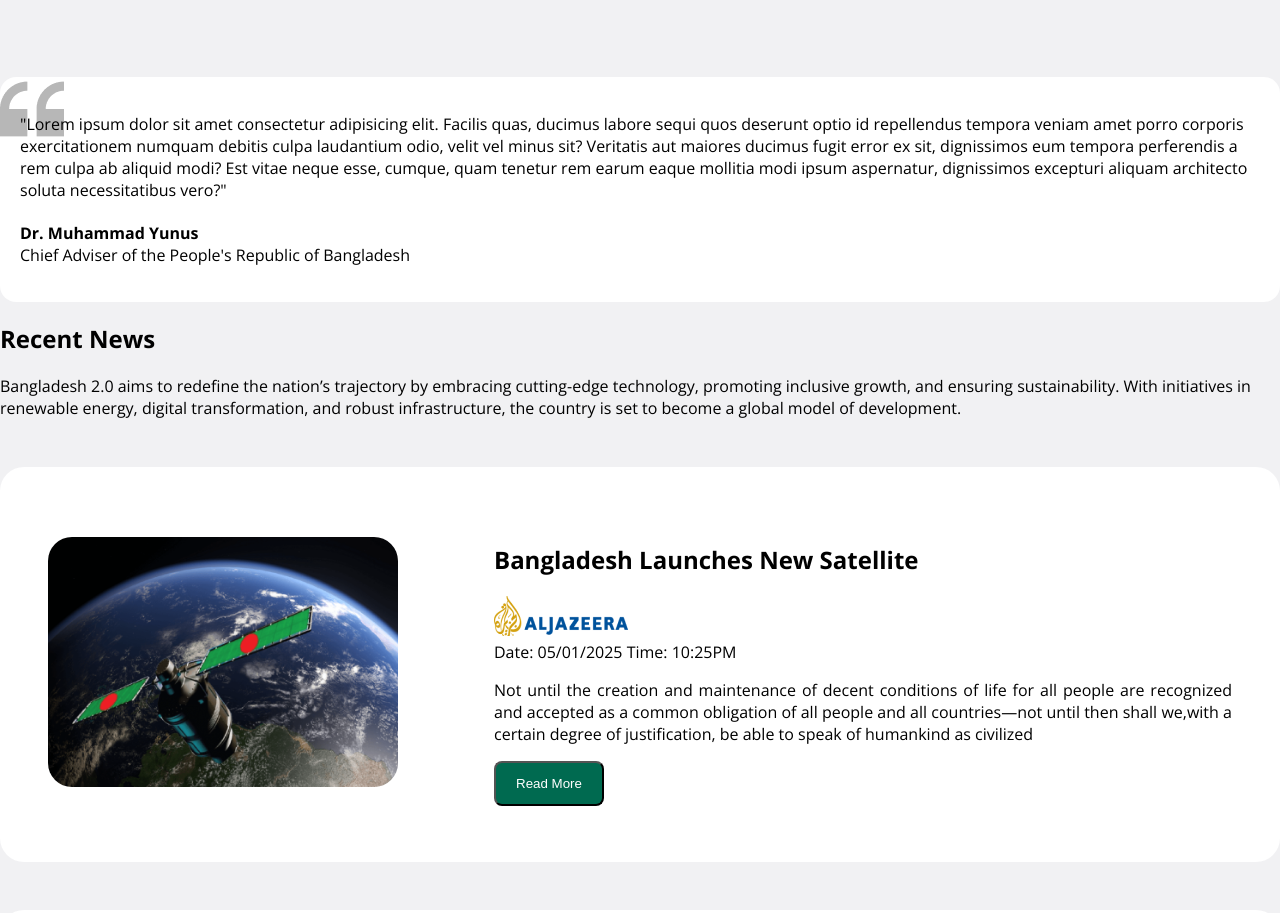
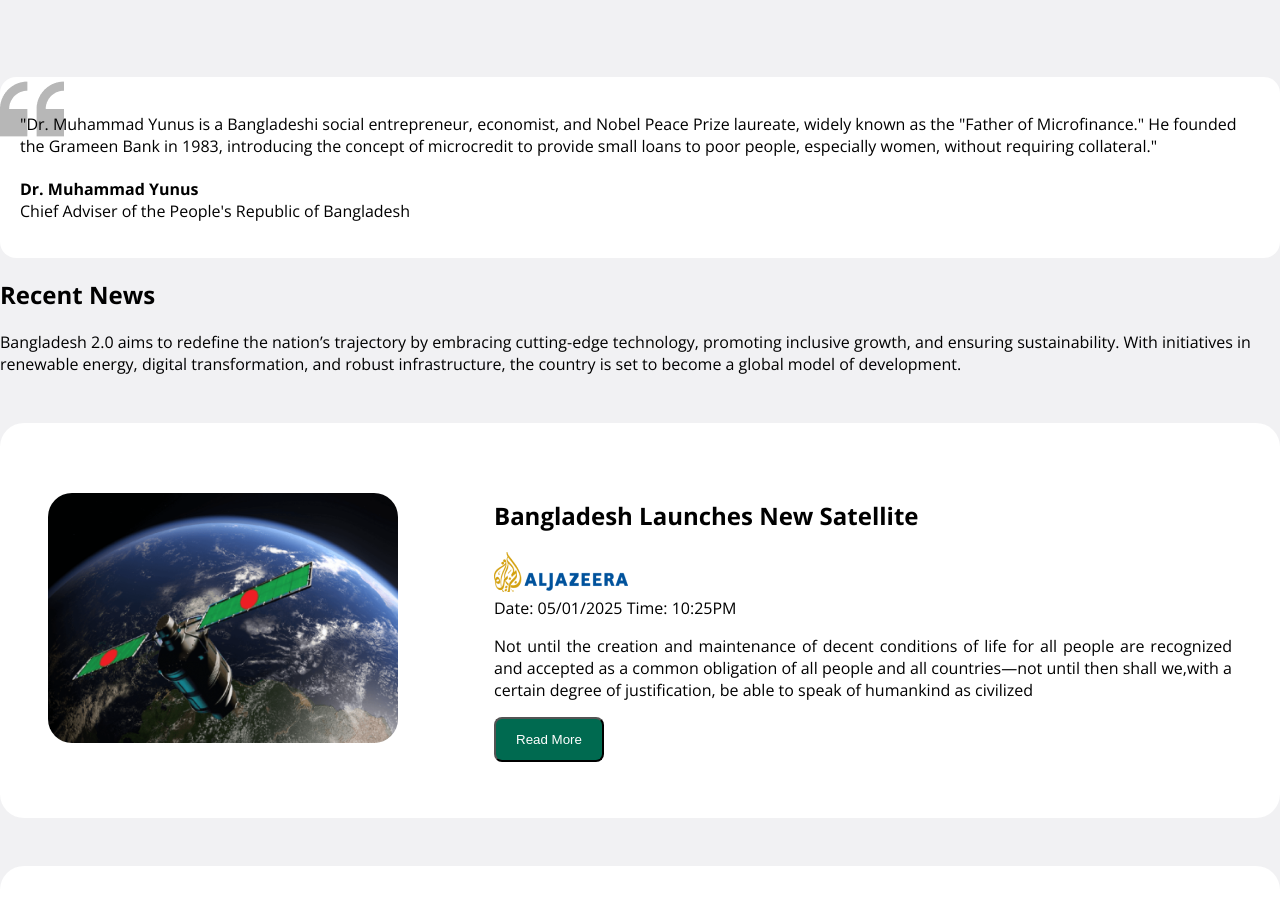
Before and after one commit to sourav-dn/Bangladesh2.0-a1, a plain HTML site: page index.html in a window 1280 px wide. Shown: the part 1717-2630 px from the top of the page. Drawn offline with nearby package versions, Linux system fonts and the light colour scheme.

Commit message:
added code

```diff
--- a/index.html
+++ b/index.html
@@ -38,7 +38,6 @@
         <section>
             <div class="pillar">
                 <h1>Pillars of "Bangladesh 2.0"</h1>
-                <!-- <p>Bangladesh 2.0 aims to redefine the nation’s trajectory by embracing cutting-edge technology, promoting inclusive growth, and ensuring sustainability. With initiatives in renewable energy, digital transformation, and robust infrastructure, the country is set to become a global model of development.</p> -->
             </div>
             <div class="section2">
                 <div class="innovation card">
@@ -93,7 +92,7 @@
         </section>
         <section>
             <div class="section4">
-                <p>"Lorem ipsum dolor sit amet consectetur adipisicing elit. Facilis quas, ducimus labore sequi quos deserunt optio id repellendus tempora veniam amet porro corporis exercitationem numquam debitis culpa laudantium odio, velit vel minus sit? Veritatis aut maiores ducimus fugit error ex sit, dignissimos eum tempora perferendis a rem culpa ab aliquid modi? Est vitae neque esse, cumque, quam tenetur rem earum eaque mollitia modi ipsum aspernatur, dignissimos excepturi aliquam architecto soluta necessitatibus vero?"</p>
+                <p>"Dr. Muhammad Yunus is a Bangladeshi social entrepreneur, economist, and Nobel Peace Prize laureate, widely known as the "Father of Microfinance." He founded the Grameen Bank in 1983, introducing the concept of microcredit to provide small loans to poor people, especially women, without requiring collateral."</p>
                 <div class="name-title">
                     <h4>Dr. Muhammad Yunus</h4>
                     <p>Chief Adviser of the People's Republic of Bangladesh</p>
@@ -147,7 +146,7 @@
         </section>
         <section class="donet-for-bd">
             <h1 class="section6-title text-center">Donate Today</h1>
-            <p class="text-center">Bangladesh 2.0 aims to redefine the nation’s trajectory by embracing cutting-edge technology, promoting inclusive growth, and ensuring sustainability. With initiatives in renewable energy, digital transformation, and robust infrastructure.</p>
+            <p class="text-center">Bangladesh 2.0 aims to redefine the nation’s trajectory by embracing cutting-edge technology, promoting inclusive growth, and ensuring sustainability. <br> With initiatives in renewable energy, digital transformation, and robust infrastructure.</p>
             <div class="donet-card">
                 <div class="card-taka">
                     <h1>100 Taka</h1>
```
